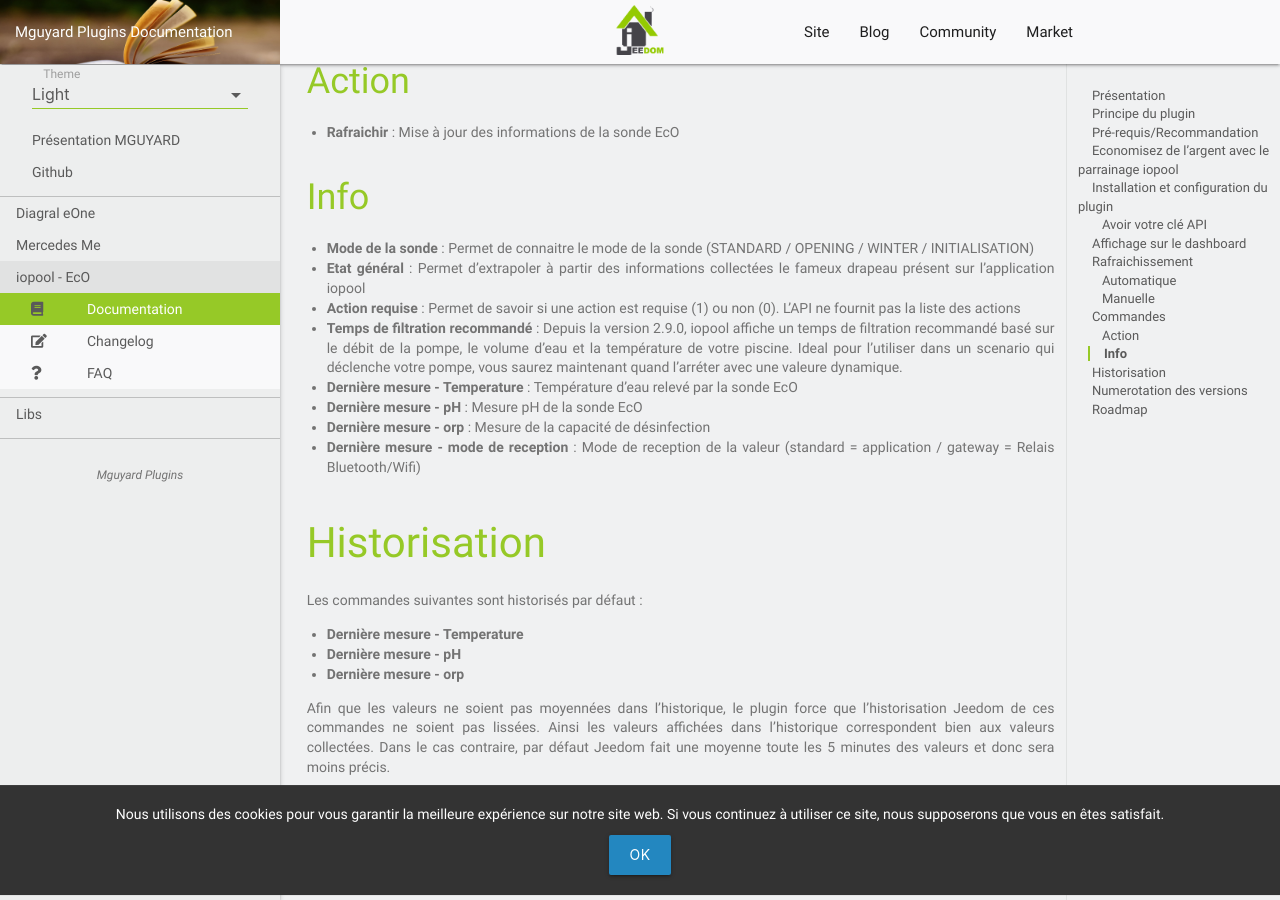
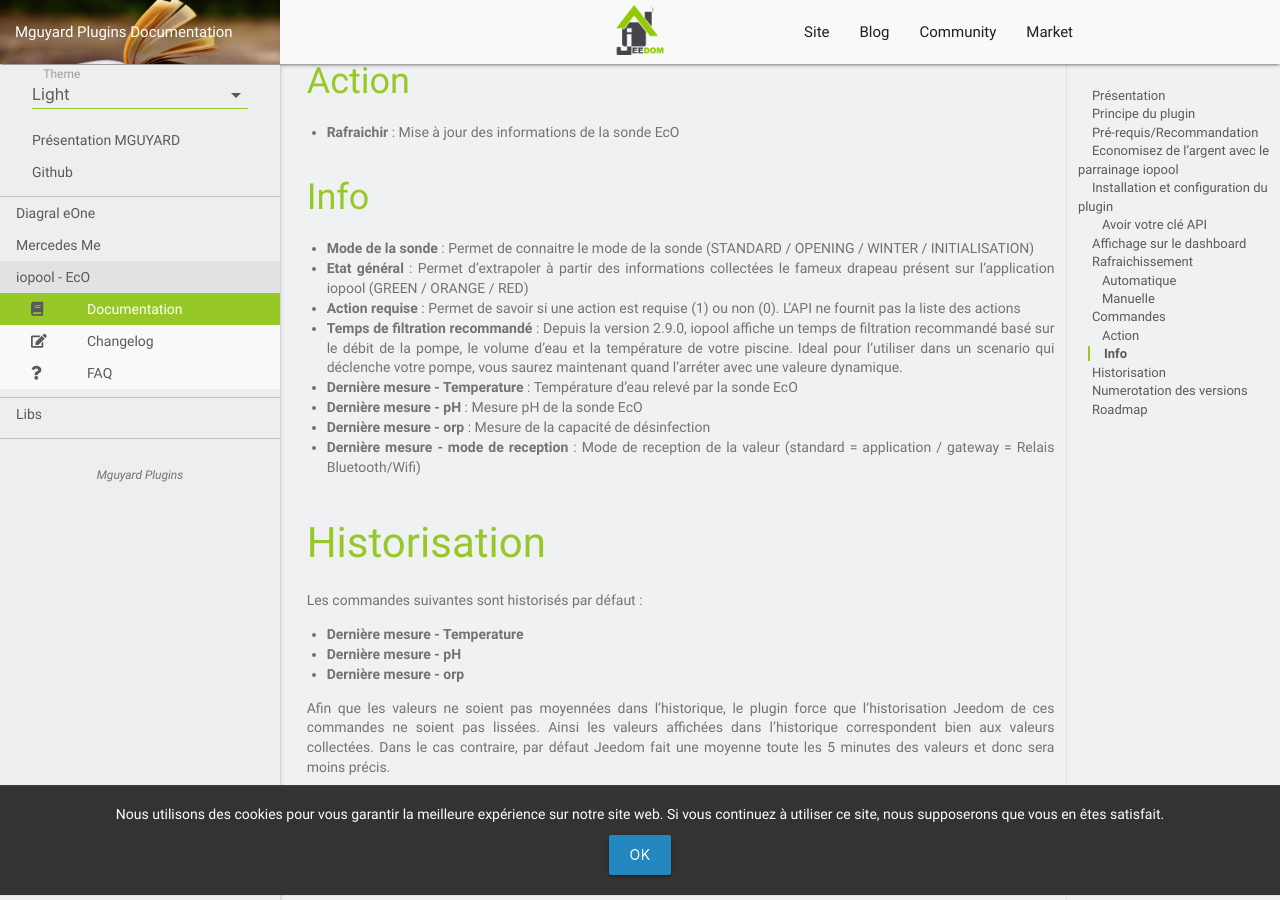
Before and after one commit to mguyard/Jeedom-Documentations, a Jekyll site: the page built from fr_FR/iopool_EcO/documentation.md, in a window 1280 px wide and 900 px high, scrolled down 4517 px. Built offline with Jekyll 4.4.1, drawn with Linux system fonts in a browser that asks for light colours; our own code applies the rules of GitHub Pages for plain Markdown files.

Commit message:
Ajout detail sur valeurs possibles sur la commande 'Etat général'

```diff
--- a/fr_FR/iopool_EcO/documentation.md
+++ b/fr_FR/iopool_EcO/documentation.md
@@ -84,7 +84,7 @@
 ## Info
 
 * __Mode de la sonde__ : Permet de connaitre le mode de la sonde (STANDARD / OPENING / WINTER / INITIALISATION)
-* __Etat général__ : Permet d'extrapoler à partir des informations collectées le fameux drapeau présent sur l'application iopool
+* __Etat général__ : Permet d'extrapoler à partir des informations collectées le fameux drapeau présent sur l'application iopool (GREEN / ORANGE / RED)
 * __Action requise__ : Permet de savoir si une action est requise (1) ou non (0). L'API ne fournit pas la liste des actions
 * __Temps de filtration recommandé__ : Depuis la version 2.9.0, iopool affiche un temps de filtration recommandé basé sur le débit de la pompe, le volume d'eau et la température de votre piscine. Ideal pour l'utiliser dans un scenario qui déclenche votre pompe, vous saurez maintenant quand l'arréter avec une valeure dynamique.
 * __Dernière mesure - Temperature__ : Température d'eau relevé par la sonde EcO
```
